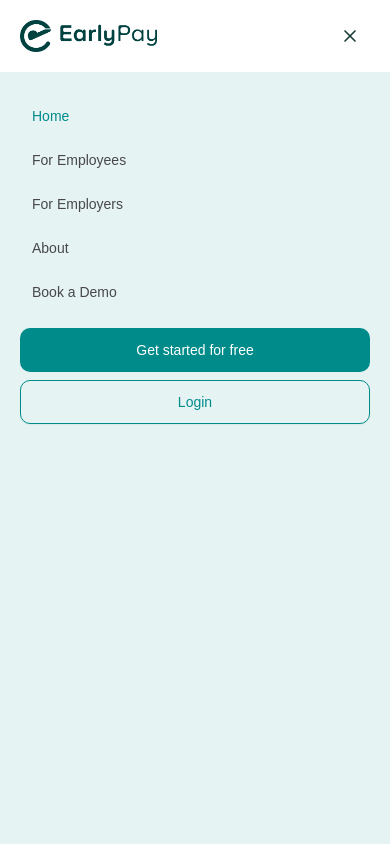
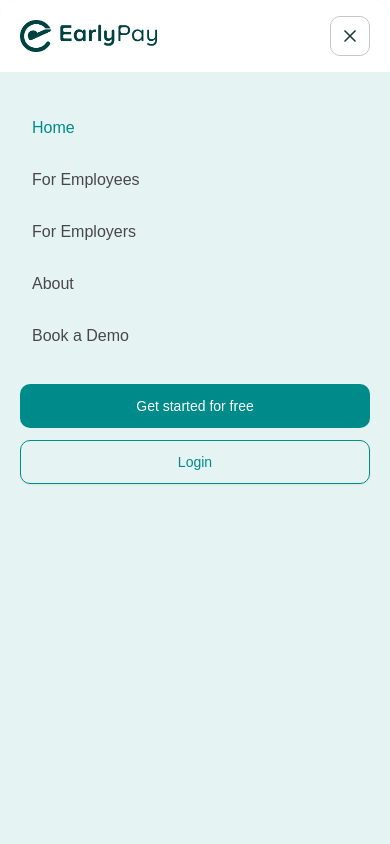
Before and after one commit to earlypays/earlypay-frontend, a Next.js app: page / in a window 390 px wide. Both pictures are taken after a click on the button "Open menu". Shown: the top 844 px of the page. Built offline with nearby package versions, Linux system fonts and the light colour scheme; a web font is replaced by a local one.

Commit message:
Enhance Navbar component with animated mobile menu using Framer Motion for smoother transitions. Update EmployersSetupSection height for better layout and modify EMPLOYER_SETUP_STEPS titles and descriptions for clarity and consistency.

```diff
--- a/src/components/landing/employers/employers-setup-section.tsx
+++ b/src/components/landing/employers/employers-setup-section.tsx
@@ -70,7 +70,7 @@
       id="how-it-works"
       className={cn(
         "relative bg-hero",
-        reduceMotion ? "py-16 lg:py-24" : "h-[520vh]",
+        reduceMotion ? "py-16 lg:py-24" : "h-[640vh]",
       )}
     >
       <div
--- a/src/components/landing/navbar.tsx
+++ b/src/components/landing/navbar.tsx
@@ -4,12 +4,15 @@
 import Link from "next/link";
 import { useRouter } from "next/router";
 import { Menu, X } from "lucide-react";
+import { AnimatePresence, motion } from "framer-motion";
 
 import { Button } from "@/components/ui/button";
 import { Container } from "@/components/ui/container";
 import { Logo } from "@/components/layout/logo";
 import { LANDING_NAV } from "@/lib/routes";
 import { cn } from "@/lib/utils";
+
+const MENU_EASE = [0.22, 1, 0.36, 1] as const;
 
 function isActiveHref(pathname: string, hash: string, href: string) {
   if (href === "/") {
@@ -108,15 +111,35 @@
         </Container>
       </header>
 
+      <AnimatePresence>
         {open ? (
-        <div
+          <motion.div
+            key="mobile-menu"
             id="mobile-menu"
             role="dialog"
             aria-modal="true"
             aria-label="Menu"
-          className="fixed inset-x-0 top-18 bottom-0 z-40 overflow-y-auto bg-hero lg:hidden"
+            initial={{ y: "100%" }}
+            animate={{ y: 0 }}
+            exit={{ y: "100%" }}
+            transition={{ duration: 0.4, ease: MENU_EASE }}
+            className="fixed inset-0 z-60 flex flex-col overflow-hidden rounded-t-2xl bg-hero lg:hidden"
           >
-          <Container className="flex flex-col gap-1 py-6">
+            <div className="bg-white">
+              <Container className="flex h-18 items-center justify-between gap-4">
+                <Logo />
+                <button
+                  type="button"
+                  className="inline-flex size-10 cursor-pointer items-center justify-center rounded-lg border border-[#C5C5C5] text-heading hover:bg-primary/10"
+                  aria-label="Close menu"
+                  onClick={() => setOpen(false)}
+                >
+                  <X className="size-5" />
+                </button>
+              </Container>
+            </div>
+
+            <Container className="flex flex-1 flex-col gap-1 overflow-y-auto py-8">
               {LANDING_NAV.map((item) => {
                 const active = isActiveHref(router.pathname, hash, item.href);
                 return (
@@ -124,7 +147,7 @@
                     key={item.href}
                     href={item.href}
                     className={cn(
-                    "rounded-lg px-3 py-2.5 text-sm font-medium transition-colors duration-300 ease-[cubic-bezier(0.22,1,0.36,1)] hover:bg-primary/10",
+                      "rounded-lg px-3 py-3 text-base font-medium transition-colors duration-300 ease-[cubic-bezier(0.22,1,0.36,1)] hover:bg-primary/10",
                       active ? "text-[#008B8B]" : "text-muted-foreground",
                     )}
                     onClick={() => setOpen(false)}
@@ -133,7 +156,7 @@
                   </Link>
                 );
               })}
-            <div className="mt-3 flex flex-col gap-2">
+              <div className="mt-5 flex flex-col gap-3">
                 <Button asChild size="lg" className="w-full">
                   <Link href="/login">Get started for free</Link>
                 </Button>
@@ -142,8 +165,9 @@
                 </Button>
               </div>
             </Container>
-        </div>
+          </motion.div>
         ) : null}
+      </AnimatePresence>
     </>
   );
 }
--- a/src/lib/landing.ts
+++ b/src/lib/landing.ts
@@ -172,9 +172,15 @@
   },
   {
     number: "04",
-    title: "Enable Employee Access",
+    title: "Employees Access What They've Earned",
     description:
-      "Confirm eligibility so employees can access a portion of the wages they have already earned.",
+      "Eligible employees can access up to 50% of their earned wages through EarlyPay.",
+  },
+  {
+    number: "05",
+    title: "Reconcile on Payday",
+    description:
+      "Get a clear report of employee earnings, amounts accessed, fees, and net salary payable.",
   },
 ] as const;
 
```
Lines whose indentation alone changed are shown as unchanged.
